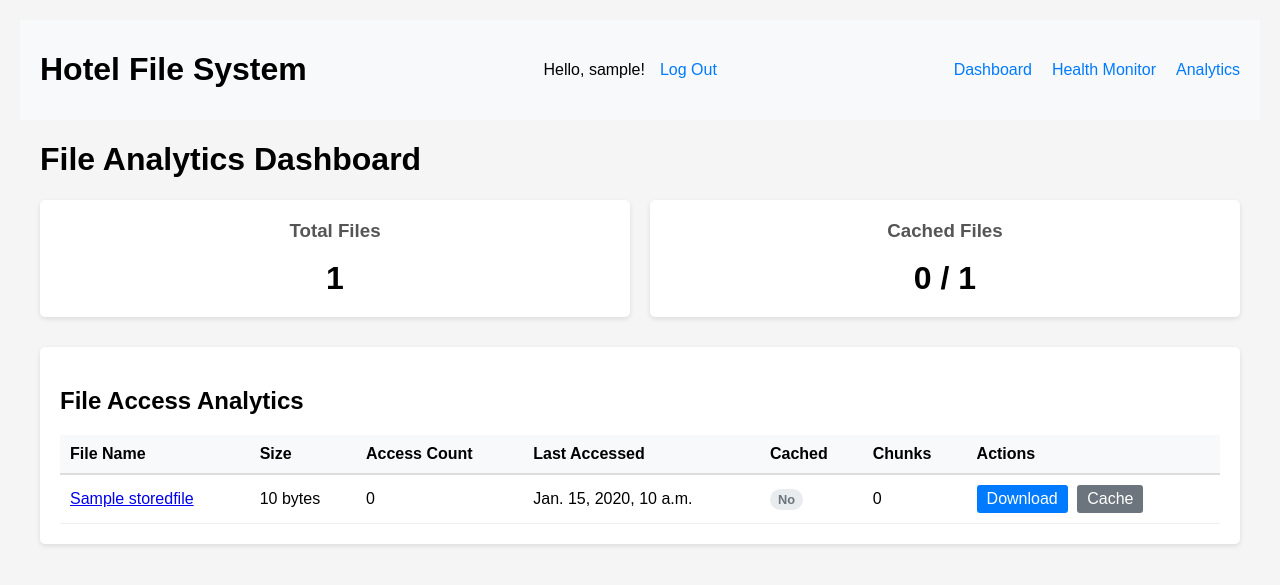
After one commit to naman0603/hotel-file-system, a Django app: page /analytics/ in a window 1280 px wide. The commit adds this page. Shown: the top 585 px of the page. Run offline with Django 5.2, Linux system fonts and the light colour scheme; a user stored in the database is signed in; tables that the repository leaves empty hold one stand-in row (values such as "Sample post").

Commit message:
Implement Phase 4: Retrieval Optimization and Caching

```diff
--- a/file_storage/templates/base.html
+++ b/file_storage/templates/base.html
@@ -113,9 +113,10 @@
             {% endif %}
         </div>
         <div class="nav-links">
-        <a href="{% url 'file_storage:dashboard' %}" class="nav-link">Dashboard</a>
-        <a href="{% url 'file_storage:health_dashboard' %}" class="nav-link">Health Monitor</a>
-    </div>
+            <a href="{% url 'file_storage:dashboard' %}" class="nav-link">Dashboard</a>
+            <a href="{% url 'file_storage:health_dashboard' %}" class="nav-link">Health Monitor</a>
+            <a href="{% url 'file_storage:analytics_dashboard' %}" class="nav-link">Analytics</a>
+        </div>
     </header>
 
     <main>
--- /dev/null
+++ b/file_storage/templates/file_storage/analytics_dashboard.html
@@ -0,0 +1,142 @@
+{% extends "base.html" %}
+
+{% block content %}
+<div class="analytics-dashboard">
+    <h1>File Analytics Dashboard</h1>
+
+    <div class="summary-stats">
+        <div class="stat-box">
+            <h3>Total Files</h3>
+            <p>{{ total_files }}</p>
+        </div>
+        <div class="stat-box">
+            <h3>Cached Files</h3>
+            <p>{{ cached_files }} / {{ total_files }}</p>
+        </div>
+    </div>
+
+    <div class="files-section">
+        <h2>File Access Analytics</h2>
+
+        {% if file_stats %}
+            <table class="files-table">
+                <thead>
+                    <tr>
+                        <th>File Name</th>
+                        <th>Size</th>
+                        <th>Access Count</th>
+                        <th>Last Accessed</th>
+                        <th>Cached</th>
+                        <th>Chunks</th>
+                        <th>Actions</th>
+                    </tr>
+                </thead>
+                <tbody>
+                    {% for stat in file_stats %}
+                    <tr>
+                        <td>
+                            <a href="{% url 'file_storage:file_details' stat.file.id %}">{{ stat.file.name }}</a>
+                        </td>
+                        <td>{{ stat.file.size_bytes|filesizeformat }}</td>
+                        <td>{{ stat.access_count }}</td>
+                        <td>{{ stat.last_accessed|default:"Never" }}</td>
+                        <td>
+                            {% if stat.is_cached %}
+                                <span class="status-badge health-healthy">Yes</span>
+                            {% else %}
+                                <span class="status-badge health-inactive">No</span>
+                            {% endif %}
+                        </td>
+                        <td>{{ stat.chunk_count }}</td>
+                        <td>
+                            <a href="{% url 'file_storage:download_file' stat.file.id %}" class="btn">Download</a>
+                            {% if not stat.is_cached %}
+                                <a href="{% url 'file_storage:cache_file' stat.file.id %}" class="btn btn-secondary">Cache</a>
+                            {% endif %}
+                        </td>
+                    </tr>
+                    {% endfor %}
+                </tbody>
+            </table>
+        {% else %}
+            <p>No files found.</p>
+        {% endif %}
+    </div>
+</div>
+
+<style>
+    .analytics-dashboard {
+        max-width: 1200px;
+        margin: 0 auto;
+    }
+    .summary-stats {
+        display: flex;
+        gap: 20px;
+        margin-bottom: 30px;
+    }
+    .stat-box {
+        background: white;
+        padding: 20px;
+        border-radius: 5px;
+        box-shadow: 0 2px 5px rgba(0,0,0,0.1);
+        flex: 1;
+        text-align: center;
+    }
+    .stat-box h3 {
+        margin-top: 0;
+        color: #555;
+    }
+    .stat-box p {
+        font-size: 2em;
+        margin: 10px 0 0;
+        font-weight: bold;
+    }
+    .files-section {
+        background: white;
+        padding: 20px;
+        border-radius: 5px;
+        box-shadow: 0 2px 5px rgba(0,0,0,0.1);
+        margin-bottom: 30px;
+    }
+    .files-table {
+        width: 100%;
+        border-collapse: collapse;
+    }
+    .files-table th, .files-table td {
+        padding: 10px;
+        text-align: left;
+        border-bottom: 1px solid #eee;
+    }
+    .files-table th {
+        background-color: #f8f9fa;
+        border-bottom: 2px solid #ddd;
+    }
+    .status-badge {
+        display: inline-block;
+        padding: 3px 8px;
+        border-radius: 12px;
+        font-size: 0.8em;
+        font-weight: bold;
+    }
+    .health-healthy {
+        background-color: #d4edda;
+        color: #155724;
+    }
+    .health-inactive {
+        background-color: #e9ecef;
+        color: #6c757d;
+    }
+    .btn {
+        display: inline-block;
+        padding: 5px 10px;
+        background: #007bff;
+        color: white;
+        text-decoration: none;
+        border-radius: 3px;
+        margin-right: 5px;
+    }
+    .btn-secondary {
+        background: #6c757d;
+    }
+</style>
+{% endblock %}
--- a/file_storage/urls.py
+++ b/file_storage/urls.py
@@ -15,6 +15,10 @@ urlpatterns = [
     path('health/', views.health_dashboard, name='health_dashboard'),
     path('repair/<str:file_id>/', views.repair_file, name='repair_file'),
 
+    # New analytics and caching routes
+    path('analytics/', views.analytics_dashboard, name='analytics_dashboard'),
+    path('cache/<uuid:file_id>/', views.cache_file, name='cache_file'),
+
     # API endpoints
     path('api/nodes/', api.get_node_status, name='get_node_status'),
     path('api/nodes/<int:node_id>/status/', api.update_node_status, name='update_node_status'),
--- a/file_storage/views.py
+++ b/file_storage/views.py
@@ -1,27 +1,24 @@
+import hashlib
 import os
-import hashlib
-from django.shortcuts import render, redirect
+import uuid
+
+from django.contrib import messages
 from django.contrib.auth.decorators import login_required
-from django.http import JsonResponse, FileResponse, Http404
+from django.core.files.base import ContentFile
 from django.core.files.storage import default_storage
-from django.contrib import messages
-from django.utils import timezone
-from .models import StoredFile, FileChunk, FileNode, ChunkStatus
-from .forms import FileUploadForm
-from .utils import FileChunker
-from django.http import JsonResponse, StreamingHttpResponse
-from django.core.exceptions import ValidationError
+from django.db.models import Count
+from django.http import FileResponse, Http404
+from django.http import JsonResponse
 # Add these imports to your existing views.py
 from django.shortcuts import render, redirect, get_object_or_404
-from django.contrib.auth.decorators import login_required
-from django.contrib import messages
-from django.http import Http404
-from django.core.files.storage import default_storage
-from django.core.files.base import ContentFile
+from django.utils import timezone
+
+from .forms import FileUploadForm
 from .health import SystemHealth
+from .models import StoredFile, FileChunk, FileNode, ChunkStatus
 from .redundancy import RedundancyManager
-import hashlib
-import uuid
+from .retrieval import FileCache
+from .utils import FileChunker
 
 
 # Add these new views to your views.py file
@@ -319,3 +316,118 @@ def file_details(request, file_id):
 
     except StoredFile.DoesNotExist:
         raise Http404("File not found")
+
+
+@login_required
+def download_file(request, file_id):
+    """Download a file using optimized retrieval"""
+    try:
+        # Get the file
+        stored_file = StoredFile.objects.get(id=file_id, uploader=request.user)
+
+        # Update last accessed time
+        stored_file.last_accessed = timezone.now()
+        stored_file.save()
+
+        # Check cache first
+        cached_file = FileCache.get_cached_file(file_id)
+        if cached_file:
+            response = FileResponse(
+                cached_file,
+                as_attachment=True,
+                filename=stored_file.original_filename
+            )
+            return response
+
+        # If not cached, reassemble from chunks
+        # Using enhanced chunker with NodeSelector
+        chunker = FileChunker()
+        reassembled_file = chunker.reassemble_file_optimized(stored_file)
+
+        # Cache the file for future retrievals
+        FileCache.cache_file(file_id, reassembled_file.read())
+        reassembled_file.seek(0)  # Reset file pointer after reading
+
+        # Create response
+        response = FileResponse(
+            reassembled_file,
+            as_attachment=True,
+            filename=stored_file.original_filename
+        )
+        return response
+
+    except StoredFile.DoesNotExist:
+        raise Http404("File not found")
+    except Exception as e:
+        messages.error(request, f"Error downloading file: {str(e)}")
+        return redirect('file_storage:dashboard')
+
+
+@login_required
+def analytics_dashboard(request):
+    """Dashboard for viewing file access analytics"""
+    # Get user's files
+    files = StoredFile.objects.filter(uploader=request.user).order_by('-last_accessed')
+
+    # Get access statistics (in a real implementation, these would come from a database)
+    file_stats = []
+    for file in files:
+        # Get cache status
+        is_cached = FileCache.is_file_cached(file.id)
+        access_count = FileCache.get_access_count(file.id)
+
+        # Get node distribution information
+        node_distribution = (
+            FileChunk.objects.filter(file=file, is_replica=False)
+            .values('node__name')
+            .annotate(count=Count('id'))
+            .order_by('-count')
+        )
+
+        # Calculate size distribution
+        total_size = file.size_bytes
+        chunk_count = FileChunk.objects.filter(file=file, is_replica=False).count()
+        avg_chunk_size = total_size / chunk_count if chunk_count else 0
+
+        file_stats.append({
+            'file': file,
+            'is_cached': is_cached,
+            'access_count': access_count,
+            'last_accessed': file.last_accessed,
+            'node_distribution': node_distribution,
+            'chunk_count': chunk_count,
+            'avg_chunk_size': avg_chunk_size
+        })
+
+    context = {
+        'file_stats': file_stats,
+        'total_files': len(file_stats),
+        'cached_files': sum(1 for stat in file_stats if stat['is_cached'])
+    }
+
+    return render(request, 'file_storage/analytics_dashboard.html', context)
+
+
+@login_required
+def cache_file(request, file_id):
+    """Cache a specific file for faster access"""
+    try:
+        stored_file = get_object_or_404(StoredFile, id=file_id, uploader=request.user)
+
+        # Check if already cached
+        if FileCache.is_file_cached(file_id):
+            messages.info(request, f'File "{stored_file.name}" is already cached.')
+            return redirect('file_storage:analytics_dashboard')
+
+        # Reassemble and cache
+        chunker = FileChunker()
+        reassembled_file = chunker.reassemble_file_optimized(stored_file)
+
+        FileCache.cache_file(file_id, reassembled_file.read())
+
+        messages.success(request, f'File "{stored_file.name}" has been cached for faster access.')
+
+    except Exception as e:
+        messages.error(request, f"Error caching file: {str(e)}")
+
+    return redirect('file_storage:analytics_dashboard')
```
Also changed, not shown: file_storage/management/commands/manage_cache.py (added, +99 -0 lines), file_storage/retrieval.py (added, +176 -0 lines), file_storage/utils.py (+80 -0 lines).
